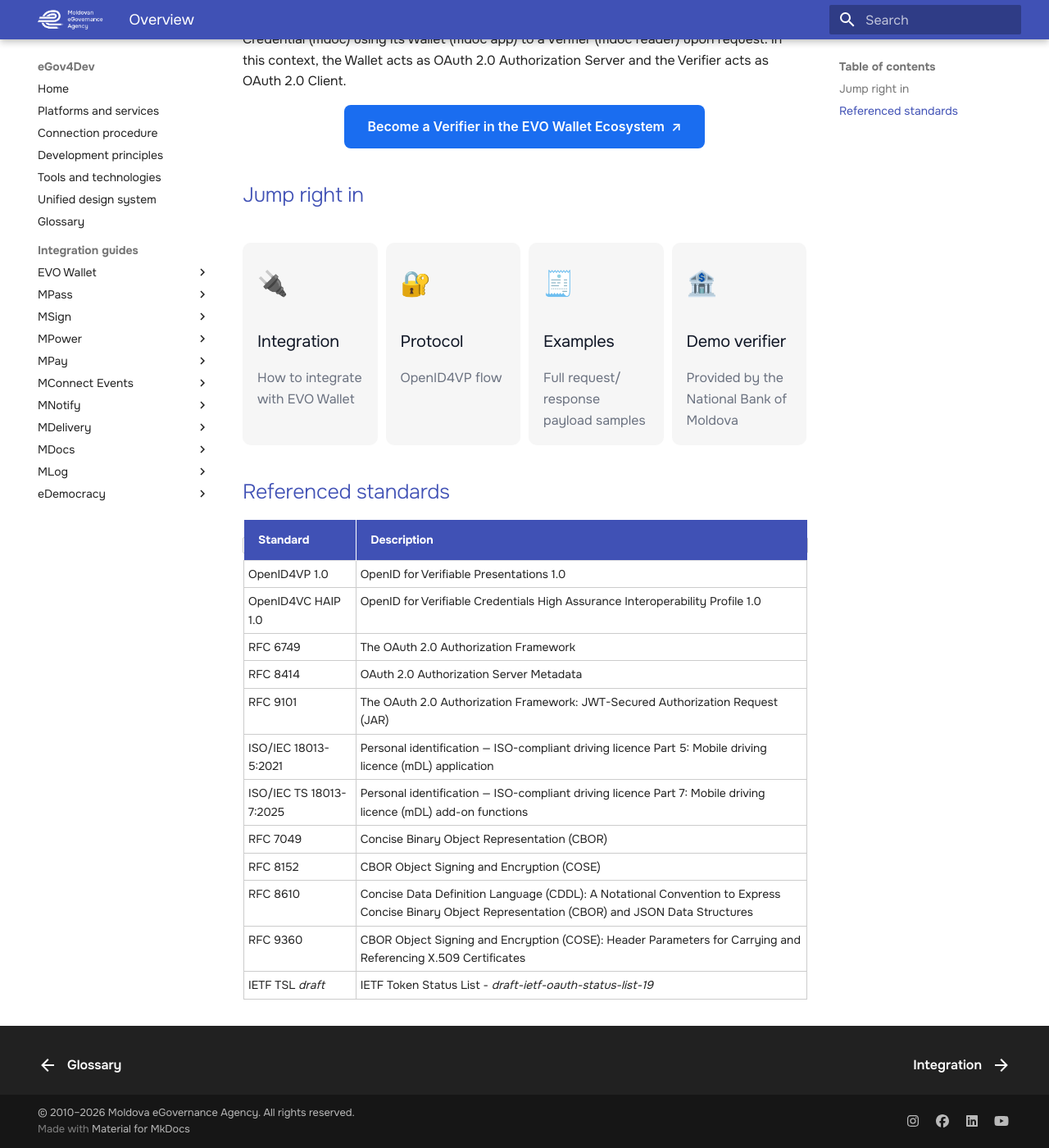
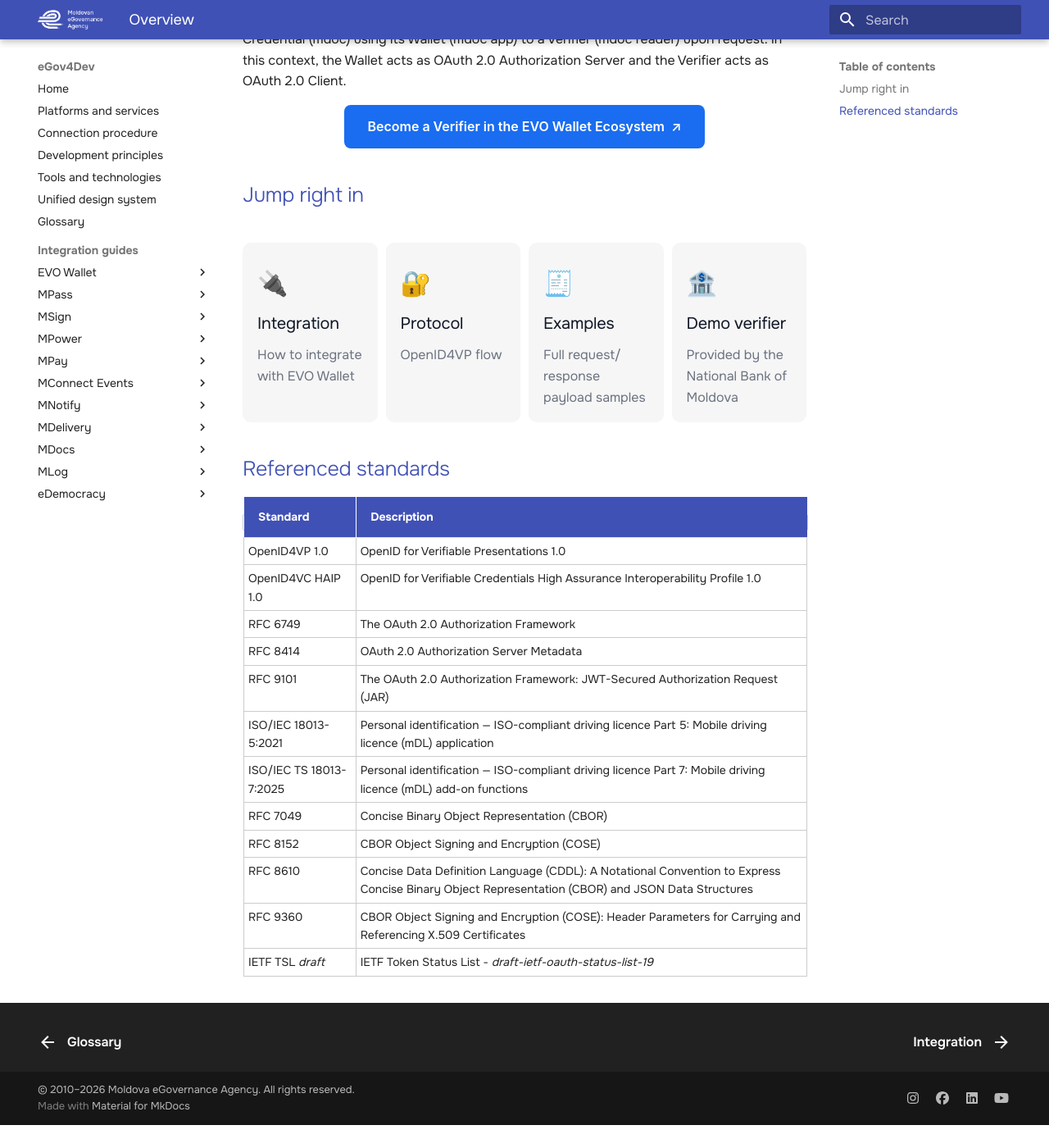
Before and after one commit to egov-moldova/egov4dev, an MkDocs documentation site: the page built from docs/guides/evo-wallet/index.md, in a window 1280 px wide and 1400 px high, scrolled down 611 px. Shown: the whole window at 82% size. Built offline with MkDocs 1.6.1 and Material for MkDocs 9.7.7, drawn with Linux system fonts in a browser that asks for light colours; after the commit the page ends 1983 px from its top, so only the background shows below that.

Commit message:
Refactor quick-link-title styles for margin and font

```diff
--- a/docs/stylesheets/extra.css
+++ b/docs/stylesheets/extra.css
@@ -65,10 +65,8 @@
 }
 
 .quick-link-title {
-  font-size: 1rem;
-  font-weight: 600;
   color: #111827;
-  margin-bottom: 0.5rem 0!important;
+  margin: 0.5rem 0!important;
 }
 
 .quick-link-description {
```
